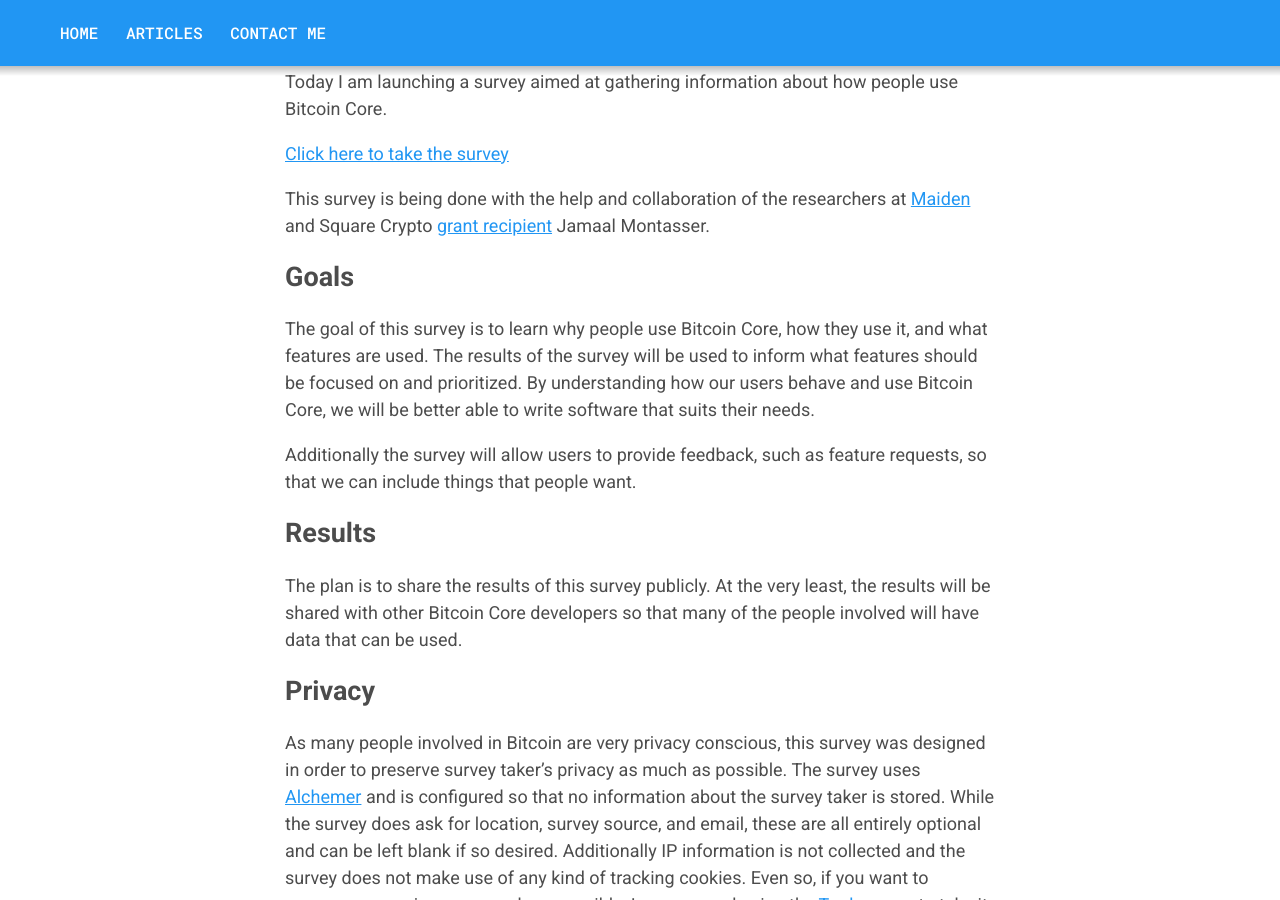
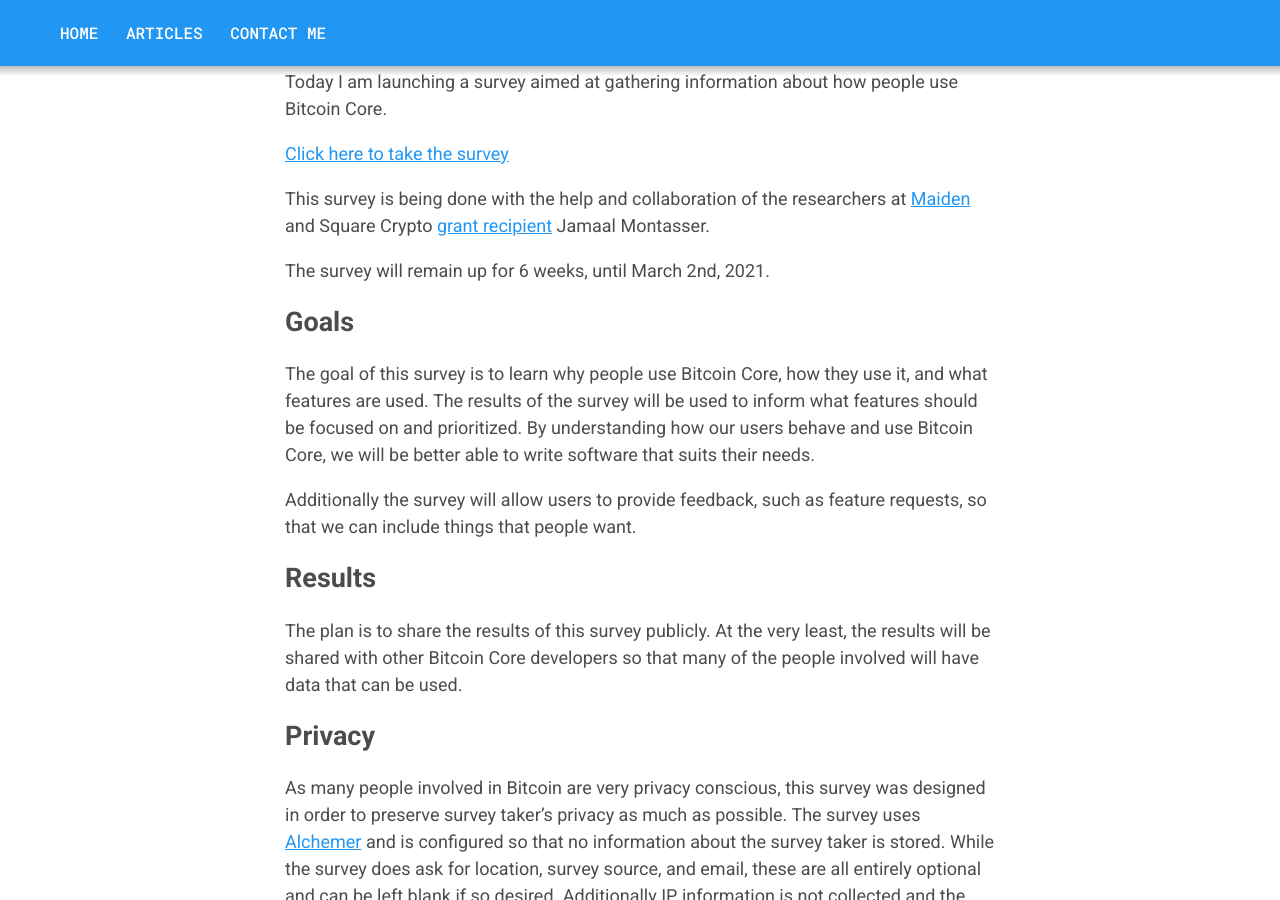
Before and after one commit to achow101/achow101.github.io, a Jekyll site: the page built from _posts/2021-01-19-bitcoin-core-survey.md, in a window 1280 px wide and 900 px high, scrolled down 342 px. Built offline with Jekyll 4.4.1, drawn with Linux system fonts in a browser that asks for light colours.

Commit message:
Mention survey end time.

```diff
--- a/_posts/2021-01-19-bitcoin-core-survey.md
+++ b/_posts/2021-01-19-bitcoin-core-survey.md
@@ -10,6 +10,8 @@
 [Click here to take the survey](https://survey.alchemer.com/s3/6081474/8acd79087feb)
 
 This survey is being done with the help and collaboration of the researchers at [Maiden](https://maiden.global/) and Square Crypto [grant recipient](https://twitter.com/sqcrypto/status/1338665428550365184) Jamaal Montasser.
+
+The survey will remain up for 6 weeks, until March 2nd, 2021.
 
 ## Goals
 
```
